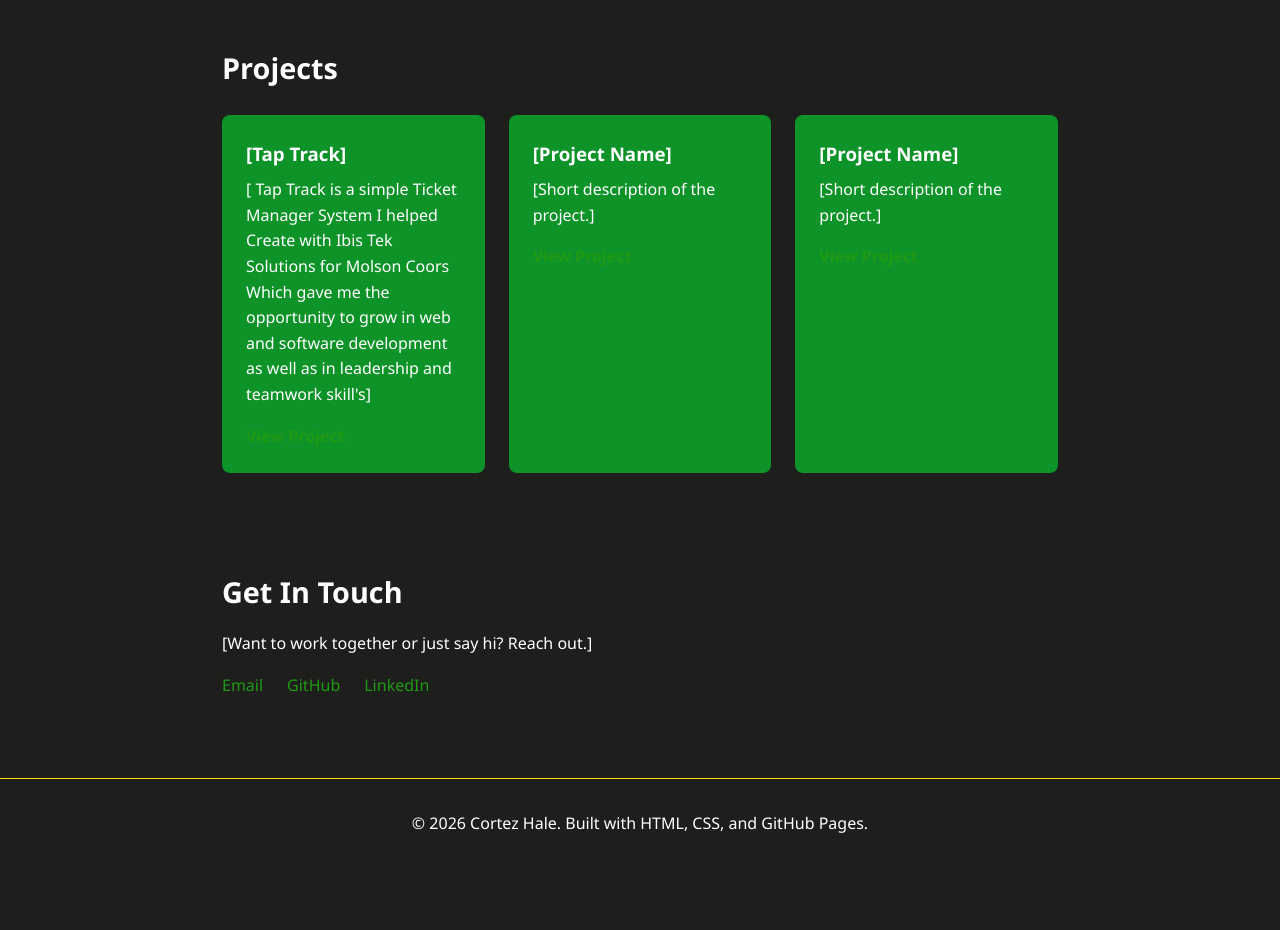
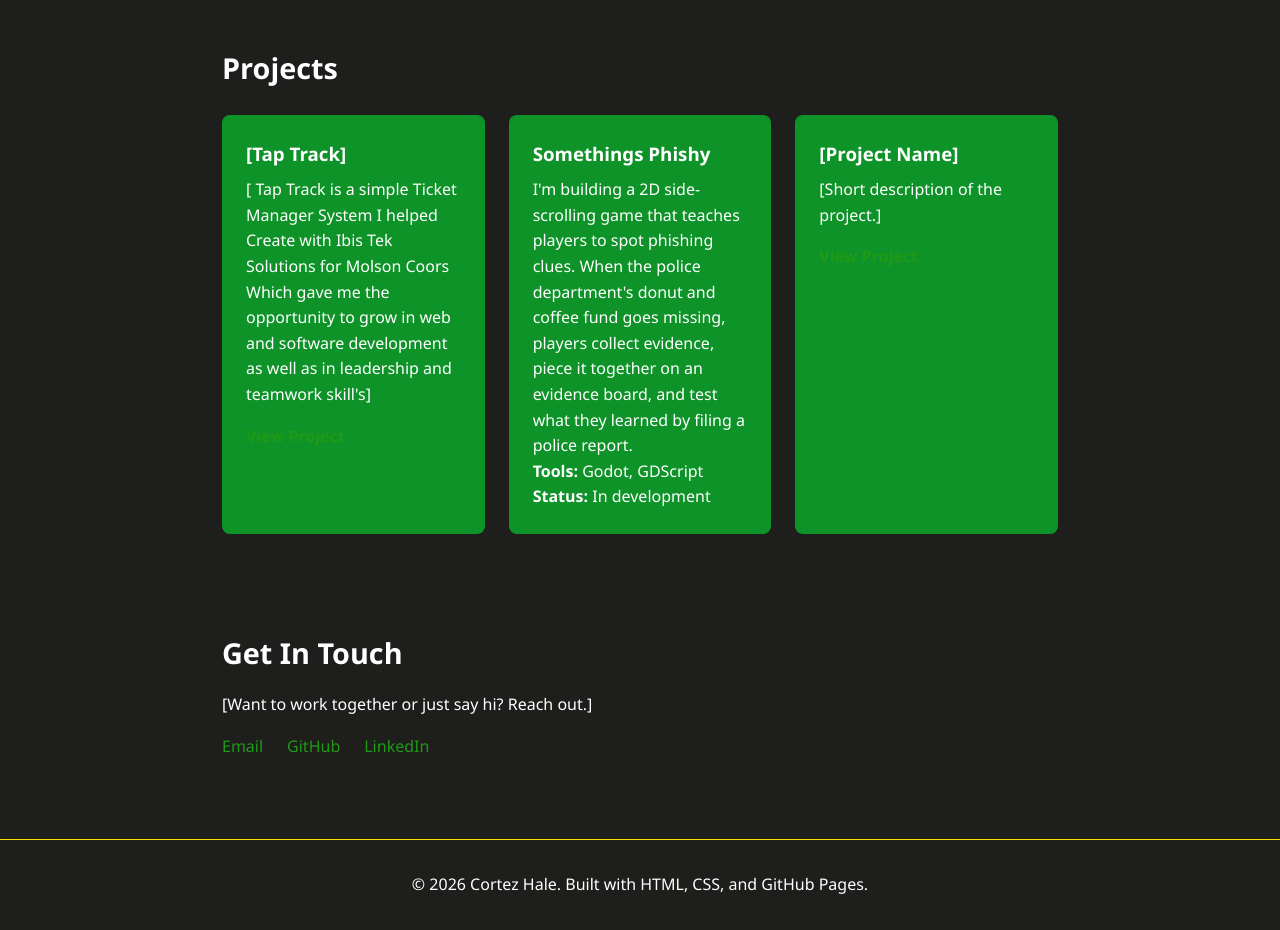
Before and after one commit to haletez/haletez.github.io, a plain HTML site: page index.html in a window 1280 px wide. Shown: the part 1051-1981 px from the top of the page. Before the commit the page ends 1920 px from the top, so only its background shows below. Drawn offline with Linux system fonts and the light colour scheme.

Commit message:
Add project card for 'Somethings Phishy'
Added a new project card for 'Somethings Phishy' with details about the game and its development status.

```diff
--- a/index.html
+++ b/index.html
@@ -88,10 +88,11 @@
       </article>
 
       <!-- PROJECT CARD 2 -->
-      <article class="project-card">
-        <h3>[Project Name]</h3>
-        <p>[Short description of the project.]</p>
-        <a href="[https://github.com/yourusername/project]" class="project-link">View Project</a>
+      <article class="project-card" id="somethings-phishy">
+        <h3>Somethings Phishy</h3>
+        <p>I'm building a 2D side-scrolling game that teaches players to spot phishing clues. When the police department's donut and coffee fund goes missing, players collect evidence, piece it together on an evidence board, and test what they learned by filing a police report.</p>
+        <p><strong>Tools:</strong> Godot, GDScript<br />
+        <strong>Status:</strong> In development</p>
       </article>
 
       <!-- PROJECT CARD 3 -->
```
